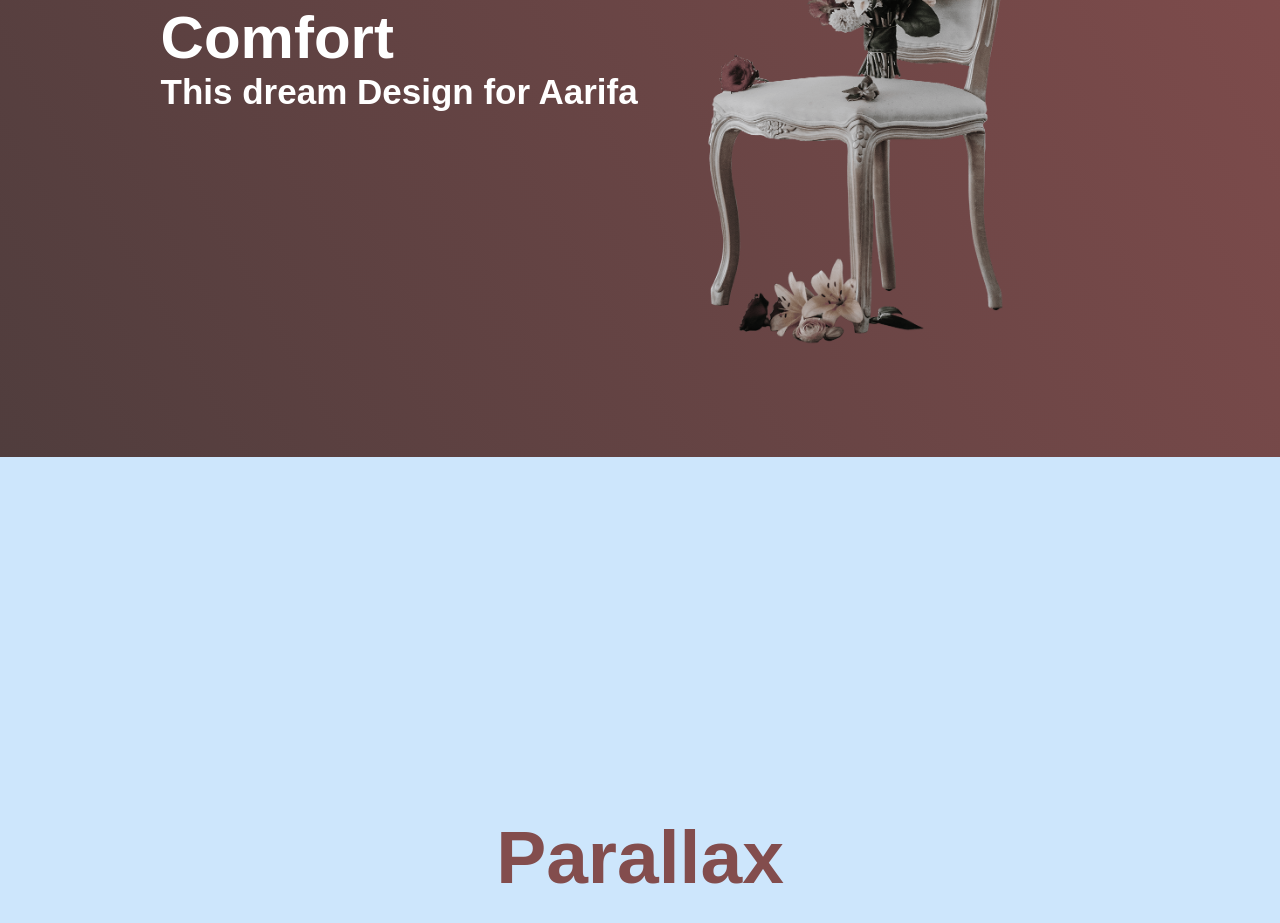
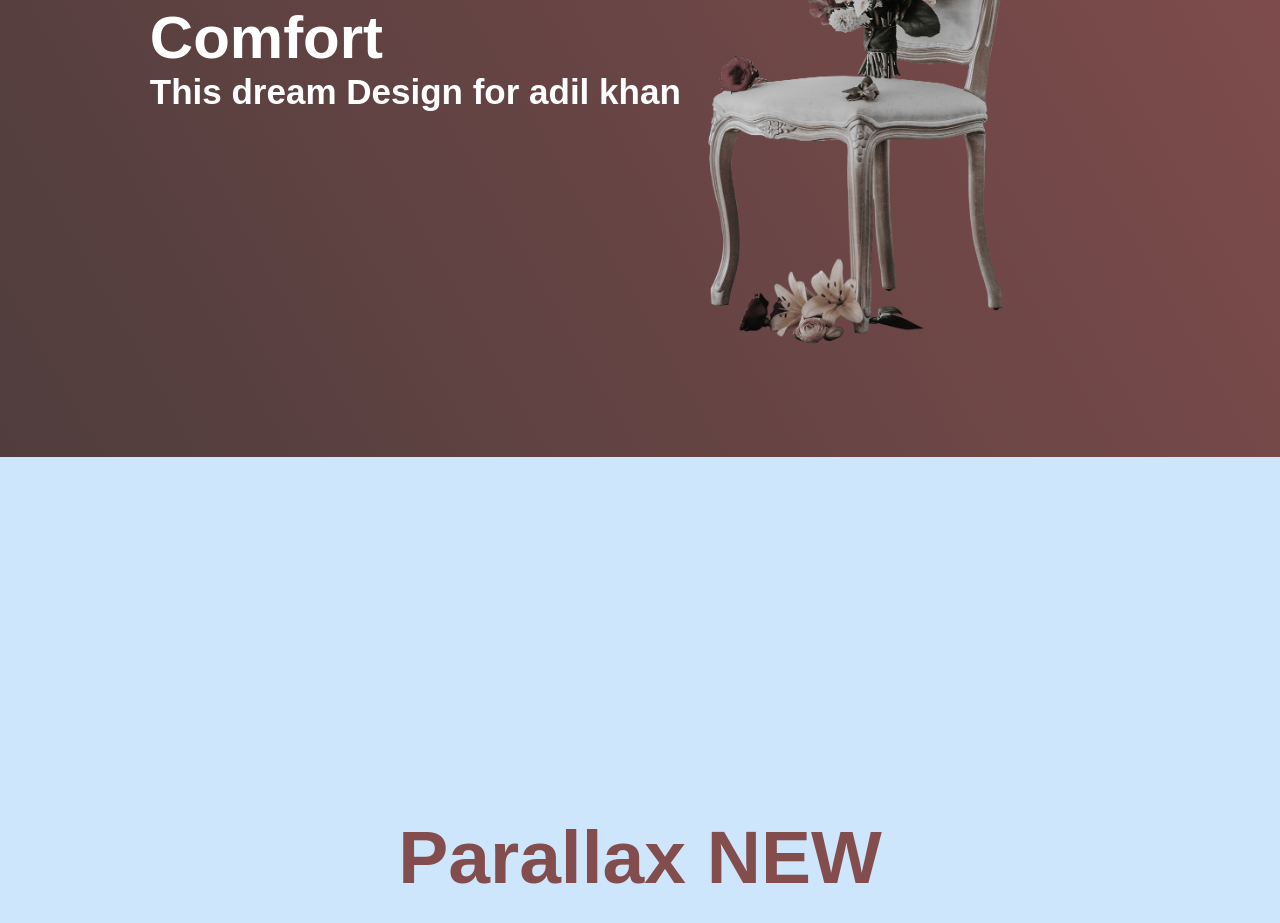
Before and after one commit to adilkhan7676/parallex, a plain HTML site: page index.html in a window 1280 px wide. Shown: the part 343-1266 px from the top of the page. Drawn offline with Linux system fonts and the light colour scheme; files whose address does not match are found by name.

Commit message:
Update index.html
HTML change

```diff
--- a/index.html
+++ b/index.html
@@ -12,7 +12,7 @@
     <header>
         <div class="intro-text">
             <h1>Comfort</h1>
-           <h3> This dream Design for Aarifa</h3>
+           <h3> This dream Design for adil khan</h3>
         </div>
         <img class="chair" src="img/chair-intro.png" alt="chair">
         <img class="big-rose" src="img/big-rose.png" alt="big-rose">
@@ -20,7 +20,7 @@
     </header>
 
     <section>
-        <h1>Parallax</h1>
+        <h1>Parallax NEW</h1>
     </section>
 
 
```
